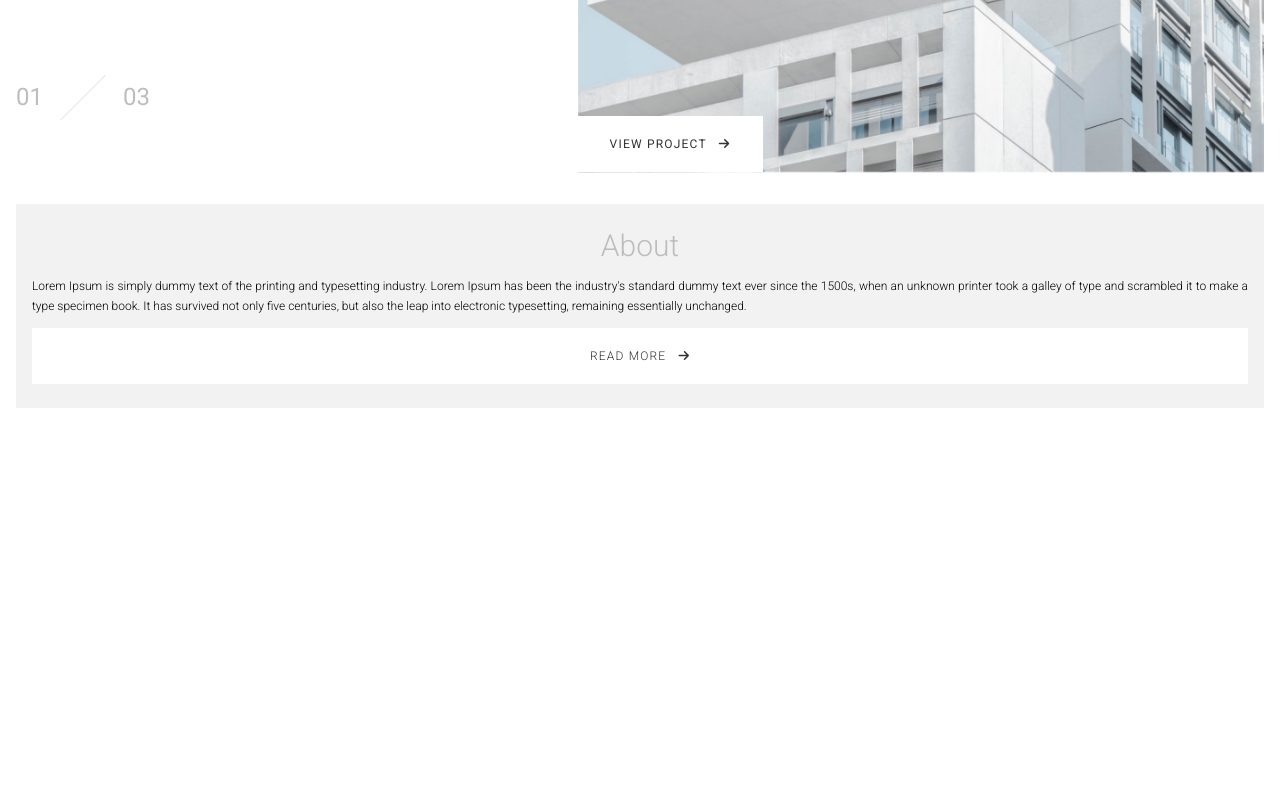
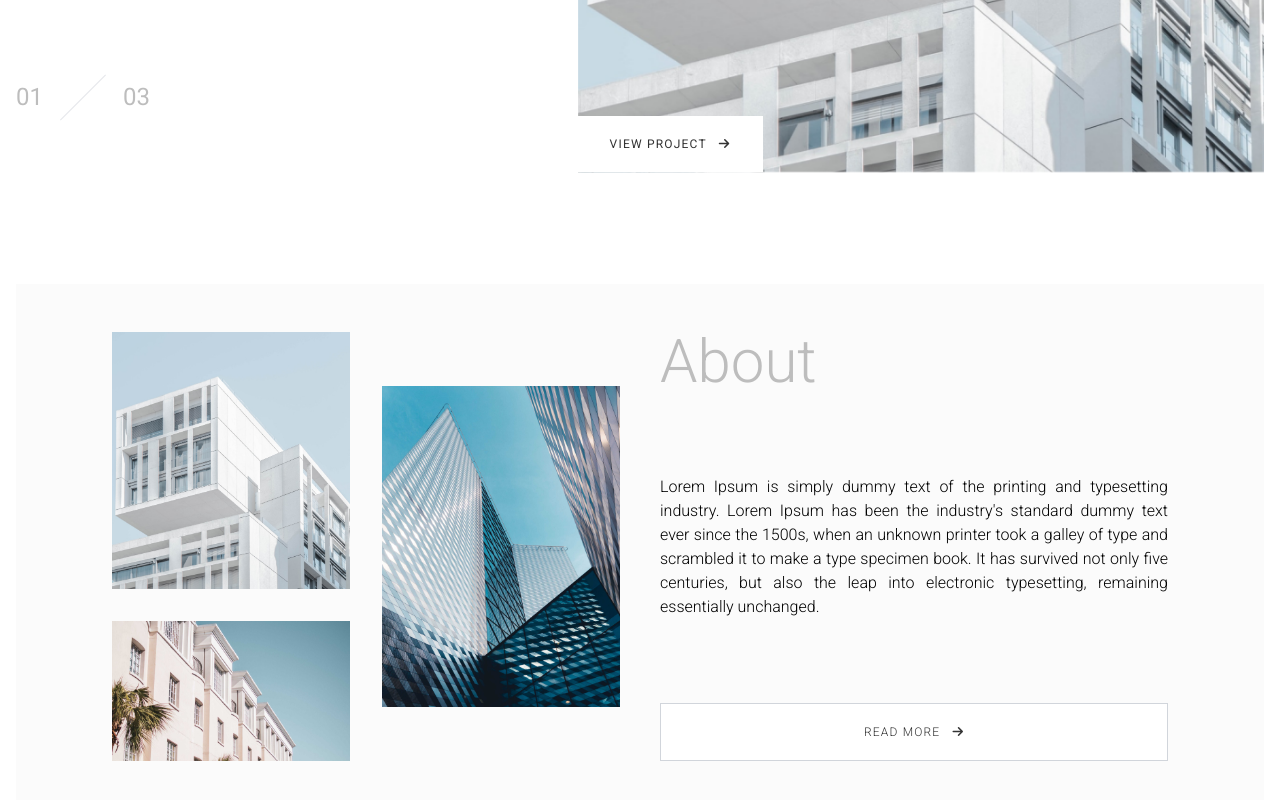
Before and after one commit to Rysth/REACT-Digital-Project, a React (Create React App) app: page / in a window 1280 px wide. Shown: the part 602-1402 px from the top of the page. Before the commit the page ends 1026 px from the top, so only its background shows below. Built offline with nearby package versions, Linux system fonts and the light colour scheme.

Commit message:
Finish desktop version.

```diff
--- a/src/App.css
+++ b/src/App.css
@@ -23,6 +23,9 @@
   --CL-primary-gray: #333;
   --CL-primary-light: #bdbdbd;
   --CL-primary-extra-light: #f2f2f2;
+
+  --CL-neutral-gray: #fbfbfb;
+
   --FF-roboto: 'Roboto', sans-serif;
 }
 
@@ -32,6 +35,16 @@
   box-sizing: border-box;
 }
 
+html,
+body {
+  height: max-content;
+}
+
 body {
   font-family: var(--FF-roboto);
 }
+
+/* Buttons */
+.btn {
+  @apply p-4 md:px-8 md:py-5 text-xs tracking-widest uppercase bg-white border border-gray-300 text-[var(--CL-primary-gray)] md:hover:bg-[var(--CL-primary-gray)] md:hover:text-white md:active:bg-slate-300 md:active:text-[var(--CL-primary-gray)] transition;
+}
--- a/src/pages/sections/AboutSection.jsx
+++ b/src/pages/sections/AboutSection.jsx
@@ -1,13 +1,18 @@
 import { Link } from 'react-router-dom';
+import Portrait from '../../assets/images/portrait/portrait_1.png';
+import Portrait2 from '../../assets/images/portrait/portrait_2.jpg';
+import Portrait3 from '../../assets/images/portrait/portrait_3.jpg';
 
 function AboutSection() {
   return (
-    <section>
-      <div className="container max-w-screen-xl p-4 mx-auto ">
-        <div className="bg-[var(--CL-primary-extra-light)] grid text-center p-4 py-6">
-          <div className="flex flex-col gap-3 font-light ">
-            <h2 className="text-3xl text-[var(--CL-primary-light)]">About</h2>
-            <p className="text-xs leading-5 text-justify">
+    <section className="my-10 md:my-20 animate__animated animate__fadeIn animate__slow">
+      <div className="container max-w-screen-xl mx-auto sm:p-4 ">
+        <div className="bg-[var(--CL-neutral-gray)] grid gap-10 md:grid-cols-2 text-center px-4 py-6 xl:px-24 md:py-12">
+          <div className="flex flex-col gap-3 font-light md:justify-between">
+            <h2 className="text-3xl text-[var(--CL-primary-light)] md:text-5xl lg:text-6xl md:text-left">
+              About
+            </h2>
+            <p className="text-xs leading-5 text-justify md:text-base sm:my-5 ">
               Lorem Ipsum is simply dummy text of the printing and typesetting
               industry. Lorem Ipsum has been the industry&apos;s standard dummy
               text ever since the 1500s, when an unknown printer took a galley
@@ -15,13 +20,31 @@ function AboutSection() {
               survived not only five centuries, but also the leap into
               electronic typesetting, remaining essentially unchanged.
             </p>
-            <Link
-              to="/"
-              className=" p-4 md:px-8 md:py-5 text-xs tracking-widest uppercase bg-white text-[var(--CL-primary-gray)]"
-            >
+            <Link to="/" className="btn">
               Read More
               <i className="ml-3 fa-solid fa-arrow-right" />
             </Link>
+          </div>
+          <div className="grid grid-cols-2 gap-8 md:col-start-1 md:col-end-2 md:row-start-1 md:row-end-2">
+            <picture className="flex flex-col justify-between gap-8">
+              <img
+                src={Portrait}
+                alt="Building one"
+                className="object-cover object-center h-full max-h-[265px] "
+              />
+              <img
+                src={Portrait2}
+                alt="Building two"
+                className="object-cover object-center h-full max-h-[140px]"
+              />
+            </picture>
+            <picture className="flex flex-col justify-center ">
+              <img
+                src={Portrait3}
+                alt="Building three"
+                className="object-cover object-center h-3/4 max-h-[345px]"
+              />
+            </picture>
           </div>
         </div>
       </div>
--- a/src/redux/ProjectSlice.js
+++ b/src/redux/ProjectSlice.js
@@ -1,7 +1,7 @@
 import { createSlice } from '@reduxjs/toolkit';
-import Portrait1 from '../assets/images/portrait/portrait.png';
+import Portrait1 from '../assets/images/portrait/portrait_1.png';
 import Portrait2 from '../assets/images/portrait/portrait_2.jpg';
-import Portrait3 from '../assets/images/portrait/Portrait_3.jpg';
+import Portrait3 from '../assets/images/portrait/portrait_3.jpg';
 
 const initialState = {
   projectsArray: [
```
Also changed, not shown: src/assets/images/portrait/portrait_1.png (renamed from src/assets/images/portrait/portrait.png).
